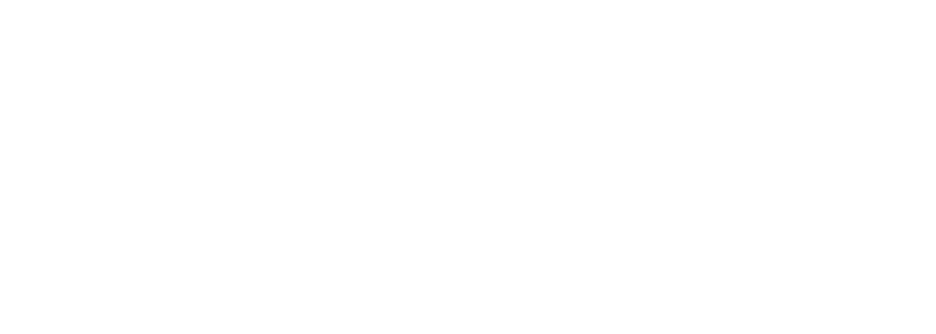
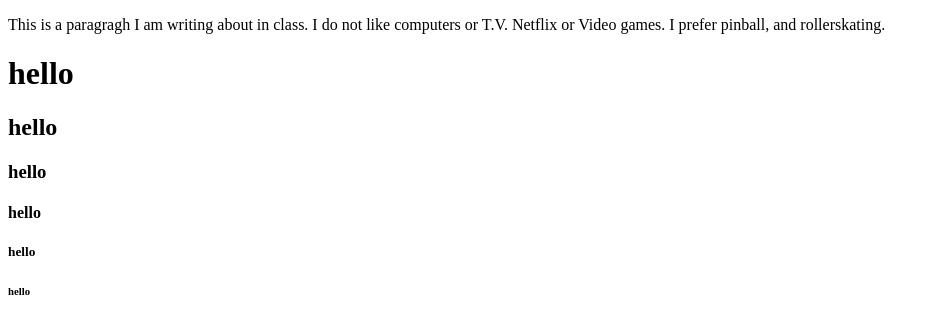
Before and after one commit to MsMarquez/aim_cohort_6, a plain HTML site: page index.html in a window 1280 px wide. Shown: the whole page, without its empty margins (0-936 px from the left). Drawn offline with Linux system fonts and the light colour scheme.

Commit message:
homework upto mod 5

```diff
--- a/index.html
+++ b/index.html
@@ -1,11 +1,21 @@
 <!DOCTYPE html>
 <html lang="en">
-<head>
-    <meta charset="UTF-8">
-    <meta name="viewport" content="width=device-width, initial-scale=1.0">
+  <head>
+    <meta charset="UTF-8" />
+    <meta name="viewport" content="width=device-width, initial-scale=1.0" />
     <title>Moze 1</title>
-</head>
-<body>
-
-</body>
+  </head>
+  <body>
+    <p>
+      This is a paragragh I am writing about in class. I do not like computers
+      or T.V. Netflix or Video games. I prefer pinball, and rollerskating.
+    </p>
+    <h1>hello</h1>
+    <h2>hello</h2>
+    <h3>hello</h3>
+    <h4>hello</h4>
+    <h5>hello</h5>
+    <h6>hello</h6>
+  </body>
 </html>
+<!-- this is how i leave hidden comments for other coders or myself -->
```
